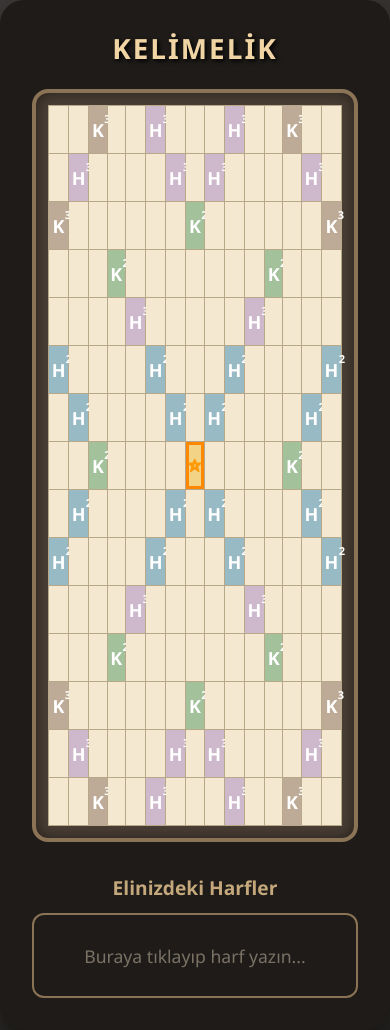
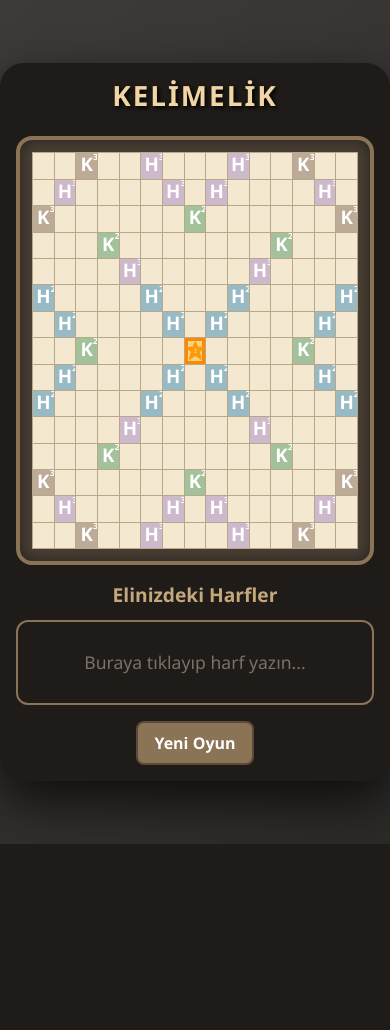
Before and after one commit to Egco2811/kelimelik_solver, a Flask app: page / in a window 390 px wide. After the commit the page ends 844 px from the top, so only its background shows below. Run offline with Flask 3, Linux system fonts and the light colour scheme.

Commit message:
implement cookies and mobile changes

```diff
--- a/static/css/style.css
+++ b/static/css/style.css
@@ -1,3 +1,4 @@
+/* ---------- General ---------- */
 body {
     background: linear-gradient(135deg, #3e3a39 0%, #2b2a27 100%);
     min-height: 100vh;
@@ -7,43 +8,76 @@ body {
     margin: 0;
     font-family: 'Segoe UI', Tahoma, sans-serif;
     user-select: none;
+    -webkit-user-select: none;          /* iOS Safari */
+    -webkit-touch-callout: none;       /* disable callout on long press */
 }
 .game-container {
     background: #1e1b18;
     border-radius: 24px;
-    padding: 2rem;
+    padding: 1rem;
     box-shadow: 0 20px 50px rgba(0,0,0,0.7);
-    max-width: 900px;
+    width: 100%;
+    max-width: 100vw;
+    box-sizing: border-box;
+    overflow: hidden;
+    user-select: none;
+    -webkit-user-select: none;
+    -webkit-touch-callout: none;
 }
 h1 {
     font-weight: 700;
     color: #f1d5a5;
     text-shadow: 2px 2px 4px #000;
     letter-spacing: 2px;
+    margin-bottom: 0.5rem;
 }
+
+/* Hide Vue template until it compiles */
+[v-cloak] {
+    display: none !important;
+}
+
+/* ---------- Board ---------- */
 .board-wrapper {
     background: #4a3f35;
     border: 4px solid #8b7355;
     border-radius: 16px;
     padding: 12px;
     box-shadow: inset 0 0 15px rgba(0,0,0,0.5);
+    width: 100%;
+    aspect-ratio: 1 / 1;
+    box-sizing: border-box;
+    margin: 0 auto;
+    display: flex;
+    align-items: center;
+    justify-content: center;
+    user-select: none;
+    -webkit-user-select: none;
+    -webkit-touch-callout: none;
 }
 table#board {
     border-collapse: collapse;
-    margin: 0 auto;
+    width: 100%;
+    height: 100%;
+    table-layout: fixed;
+    user-select: none;
+    -webkit-user-select: none;
+    -webkit-touch-callout: none;
 }
 td {
-    width: 48px;
-    height: 48px;
     text-align: center;
     vertical-align: middle;
-    font-size: 20px;
+    font-size: calc(min(4vw, 3.5vh));
     font-weight: bold;
     border: 1px solid #b8a88a;
     cursor: pointer;
     position: relative;
     background: #f5e8d1;
     color: #3b2f25;
+    overflow: hidden;
+    user-select: none;
+    -webkit-user-select: none;
+    -webkit-touch-callout: none;
 }
 td.empty { background: #f5e8d1; }
 td.tw { background: #beab97; color: white; }
@@ -60,13 +94,26 @@ td.bonus { background: #f3d386; }
     width: 100%;
     height: 100%;
 }
+
+td.star .premium-text,
+td.bonus .premium-text {
+    position: absolute;
+    top: 0;
+    left: 0;
+    width: 100%;
+    height: 100%;
+    display: flex;
+    align-items: center;
+    justify-content: center;
+}
+
 .multiplier-label {
     position: relative;
     display: inline-block;
     font-weight: 800;
 }
 .mult-letter {
-    font-size: 18px;
+    font-size: 1.2em;
     line-height: 1;
 }
 .multiplier-label sup {
@@ -82,7 +129,7 @@ td.bonus { background: #f3d386; }
     line-height: 1;
 }
 .tile-point {
-    font-size: 9px;
+    font-size: 0.6em;
     color: #555;
     display: block;
     margin-top: -2px;
@@ -94,7 +141,7 @@ td.cursor {
 }
 
 .next-arrow {
-    font-size: 22px;
+    font-size: 1.2em;
     color: rgba(0,0,0,0.25);
     font-weight: bold;
     pointer-events: none;
@@ -107,14 +154,18 @@ td.next-cell {
     background: #f9f0e0;
 }
 
+/* ---------- Rack ---------- */
 .rack-section {
-    margin-top: 2rem;
+    margin-top: 1rem;
 }
 .rack-label {
     color: #c4a87c;
     font-size: 1.2rem;
     font-weight: 600;
     margin-bottom: 10px;
+    user-select: none;
+    -webkit-user-select: none;
+    -webkit-touch-callout: none;
 }
 .rack-input-container {
     background: #1e1b18;
@@ -130,6 +181,10 @@ td.next-cell {
     transition: border-color 0.3s, box-shadow 0.3s;
     cursor: text;
     outline: none;
+    position: relative;
+    user-select: none;
+    -webkit-user-select: none;
+    -webkit-touch-callout: none;
 }
 .rack-input-container.rack-focused {
     border-color: #f1c40f;
@@ -140,6 +195,9 @@ td.next-cell {
     font-size: 1.1rem;
     pointer-events: none;
     position: absolute;
+    user-select: none;
+    -webkit-user-select: none;
+    -webkit-touch-callout: none;
 }
 .rack-tile {
     width: 58px;
@@ -156,11 +214,16 @@ td.next-cell {
     color: #3b2f25;
     box-shadow: 0 4px 8px rgba(0,0,0,0.3);
     z-index: 1;
+    user-select: none;
+    -webkit-user-select: none;
+    -webkit-touch-callout: none;
 }
 .rack-tile .point {
     font-size: 11px;
     color: #5c4a3a;
 }
+
+/* ---------- Buttons ---------- */
 .btn-wood {
     background: #8b7355;
     color: white;
@@ -171,11 +234,17 @@ td.next-cell {
     cursor: pointer;
     transition: 0.2s;
     font-size: 1rem;
+    margin-top: 1rem;
+    user-select: none;
+    -webkit-user-select: none;
+    -webkit-touch-callout: none;
 }
 .btn-wood:hover {
     background: #6b553f;
     color: #f1d5a5;
 }
+
+/* ---------- Context Menu ---------- */
 .context-menu {
     position: fixed;
     background: #2c2c2c;
@@ -196,3 +265,15 @@ td.next-cell {
     background: #4a3f35;
 }
 .context-item:last-child { border-bottom: none; }
+
+/* ---------- Hidden Inputs (mobile keyboard) ---------- */
+.hidden-input {
+    position: absolute;
+    width: 1px;
+    height: 1px;
+    opacity: 0;
+    border: none;
+    outline: none;
+    background: transparent;
+    pointer-events: none;
+}
--- a/static/js/app.js
+++ b/static/js/app.js
@@ -1,7 +1,4 @@
-// ============================================================
-//  CONSTANTS
-// ============================================================
-const { createApp, ref, reactive } = Vue;
+const { createApp, ref, reactive, watch } = Vue;
 
 const SIZE = 15;
 const POINTS = {
@@ -26,27 +23,31 @@ setPremium(8,3,'dw'); setPremium(3,8,'dw');
 setPremium(4,4,'dw');
 setPremium(8,8,'star');
 
-// Centre star – large orange star with white "2" on background #f3d386
 const starCenterSVG = `<svg viewBox="0 0 100 100" style="width:100%;height:100%;" xmlns="http://www.w3.org/2000/svg">
     <polygon points="50,10 61,35 90,35 68,55 77,90 50,70 23,90 32,55 10,35 39,35" fill="#fe9908" stroke="#fe9908" stroke-width="8" stroke-linejoin="round"/>
     <text x="50" y="54" text-anchor="middle" dominant-baseline="middle" font-size="28" font-weight="bold" fill="#f3d386" font-family="Segoe UI, sans-serif">2</text>
 </svg>`;
 
-// Bonus tile – three orange stars forming a symmetrical triangle
 const bonusStarSVG = `<svg viewBox="0 0 100 100" style="width:100%;height:100%;" xmlns="http://www.w3.org/2000/svg">
     <defs>
         <polygon id="bstar" points="50,10 57,31 80,31 63,45 69,70 50,57 31,70 37,45 20,31 43,31" fill="#fe9908" stroke="#fe9908" stroke-width="6" stroke-linejoin="round"/>
     </defs>
-    <!-- top star centred -->
     <use href="#bstar" transform="translate(25,8) scale(0.5)"/>
-    <!-- bottom stars centred symmetrically -->
     <use href="#bstar" transform="translate(5,50) scale(0.5)"/>
     <use href="#bstar" transform="translate(45,50) scale(0.5)"/>
 </svg>`;
 
-// ============================================================
-//  VUE APP
-// ============================================================
+// Cookie helpers
+function setCookie(name, value, days=365) {
+    const d = new Date();
+    d.setTime(d.getTime() + (days*24*60*60*1000));
+    document.cookie = `${name}=${encodeURIComponent(value)};expires=${d.toUTCString()};path=/;SameSite=Lax`;
+}
+function getCookie(name) {
+    const c = document.cookie.match(new RegExp(`(^| )${name}=([^;]+)`));
+    return c ? decodeURIComponent(c[2]) : null;
+}
+
 const app = createApp({
     data() {
         return {
@@ -61,7 +62,11 @@ const app = createApp({
             directionMode: false,
             directionAnchor: null,
             directionOrientation: 'right',
-            directionPos: 0
+            directionPos: 0,
+
+            // long press handling
+            longPressTimer: null,
+            longPressCell: null
         };
     },
     methods: {
@@ -99,6 +104,11 @@ const app = createApp({
             return nr === r && nc === c;
         },
         clickCell(r,c) {
+            // If a long press just happened, ignore the click
+            if (this.ignoreNextClick) {
+                this.ignoreNextClick = false;
+                return;
+            }
             if (this.directionMode && this.directionAnchor &&
                 this.directionAnchor.row === r && this.directionAnchor.col === c) {
                 if (this.directionPos === 0) {
@@ -114,11 +124,41 @@ const app = createApp({
                 this.directionPos = 0;
             }
             this.cursor = { row: r, col: c };
-            this.focusBoard();
+            this.focusBoardInput();
         },
+        // Right-click (desktop) and long-press (mobile) handler
         rightClick(r,c,event) {
-            event.preventDefault();
-            this.ctxMenu = { r, c, x: event.clientX, y: event.clientY };
+            if (event) event.preventDefault();
+            this.ctxMenu = { r, c, x: (event ? event.clientX : 0), y: (event ? event.clientY : 0) };
+            // On mobile, event might be undefined, so set position via touch
+            if (event && event.touches) {
+                this.ctxMenu.x = event.touches[0].clientX;
+                this.ctxMenu.y = event.touches[0].clientY;
+            }
+        },
+        // Touch events for long press
+        handleTouchStart(r,c, event) {
+            this.ignoreNextClick = false;
+            this.longPressCell = { r, c };
+            this.longPressTimer = setTimeout(() => {
+                this.longPressTimer = null;
+                this.ignoreNextClick = true;   // prevent click after long press
+                this.rightClick(r, c, event);
+            }, 500); // 500ms
+        },
+        handleTouchMove() {
+            if (this.longPressTimer) {
+                clearTimeout(this.longPressTimer);
+                this.longPressTimer = null;
+                this.longPressCell = null;
+            }
+        },
+        handleTouchEnd(event) {
+            if (this.longPressTimer) {
+                clearTimeout(this.longPressTimer);
+                this.longPressTimer = null;
+                // If timer cleared, it's a short tap – will be handled by clickCell
+            }
         },
         toggleBonus() {
             if (!this.ctxMenu) return;
@@ -143,6 +183,7 @@ const app = createApp({
         },
         onKey(e) {
             const key = e.key;
+
             if (this.directionMode && this.directionAnchor) {
                 if (key.startsWith('Arrow')) {
                     e.preventDefault();
@@ -189,6 +230,7 @@ const app = createApp({
                 return;
             }
 
+            // Normal mode
             if (key.startsWith('Arrow')) {
                 e.preventDefault();
                 if (key === 'ArrowUp' && this.cursor.row>1) this.cursor.row--;
@@ -213,12 +255,51 @@ const app = createApp({
                 if (this.rack.length < 7) this.rack.push(key.toUpperCase());
             }
         },
-        focusRack() { this.$el.querySelector('.rack-input-container')?.focus(); },
-        focusBoard() { this.$el.querySelector('.board-wrapper')?.focus(); }
+
+        focusBoardInput() { this.$refs.boardInput?.focus(); },
+        onBoardInputBlur() {},
+        focusRackInput() { this.$refs.rackInput?.focus(); },
+
+        // Save & Load
+        saveGame() {
+            const state = { board: this.board, rack: this.rack, bonusKey: this.bonusKey };
+            setCookie('kelimelik_save', JSON.stringify(state));
+        },
+        loadGame() {
+            const saved = getCookie('kelimelik_save');
+            if (saved) {
+                try {
+                    const state = JSON.parse(saved);
+                    if (state.board && Array.isArray(state.board) && state.board.length === SIZE) {
+                        this.board = state.board;
+                    }
+                    if (state.rack && Array.isArray(state.rack)) {
+                        this.rack = state.rack.slice(0, 7);
+                    }
+                    if (state.bonusKey !== undefined) this.bonusKey = state.bonusKey;
+                } catch(e) {}
+            }
+        },
+        resetGame() {
+            this.board = Array(SIZE).fill().map(() => Array(SIZE).fill(null));
+            this.rack = [];
+            this.bonusKey = null;
+            this.directionMode = false;
+            this.directionAnchor = null;
+            this.cursor = { row: 8, col: 8 };
+        }
     },
     mounted() {
+        this.loadGame();
+
+        watch(() => this.board, (newVal) => this.saveGame(), { deep: true });
+        watch(() => this.rack, (newVal) => this.saveGame(), { deep: true });
+        watch(() => this.bonusKey, (newVal) => this.saveGame());
+
         document.addEventListener('click', (e) => {
-            if (this.ctxMenu && !e.target.closest('.context-menu')) this.ctxMenu = null;
+            if (this.ctxMenu && !e.target.closest('.context-menu')) {
+                this.ctxMenu = null;
+            }
         });
     }
 });
--- a/templates/index.html
+++ b/templates/index.html
@@ -3,23 +3,28 @@
 <head>
     <meta charset="UTF-8">
     <title>Kelimelik Solver</title>
+    <meta name="viewport" content="width=device-width, initial-scale=1.0, user-scalable=no">
     <link href="https://cdn.jsdelivr.net/npm/bootstrap@5.3.3/dist/css/bootstrap.min.css" rel="stylesheet">
     <link rel="stylesheet" href="{{ url_for('static', filename='css/style.css') }}">
     <script src="https://unpkg.com/vue@3/dist/vue.global.prod.js"></script>
 </head>
 <body>
     {% raw %}
-    <div id="app">
+    <div id="app" v-cloak>
         <div class="game-container text-center">
             <h1 class="mb-4">KELİMELİK</h1>
+
             <!-- Board -->
-            <div class="board-wrapper" tabindex="0" @keydown="onKey" @click="focusBoard" @contextmenu.prevent>
+            <div class="board-wrapper" @click="focusBoardInput" @contextmenu.prevent>
                 <table id="board">
                     <tr v-for="r in 15" :key="r">
                         <td v-for="c in 15" :key="c"
                             :class="cellClass(r,c)"
                             @click="clickCell(r,c)"
-                            @contextmenu.stop="rightClick(r,c,$event)">
+                            @contextmenu.stop="rightClick(r,c,$event)"
+                            @touchstart.stop="handleTouchStart(r,c,$event)"
+                            @touchmove.stop="handleTouchMove"
+                            @touchend.stop="handleTouchEnd($event)">
                             <span v-if="!board[r-1][c-1] && premiumType(r,c)" class="premium-text" v-html="premiumLabel(r,c)"></span>
                             <span v-if="board[r-1][c-1]" class="tile-content">
                                 {{ board[r-1][c-1] }}<span class="tile-point">{{ points[board[r-1][c-1]] }}</span>
@@ -30,22 +35,28 @@
                         </td>
                     </tr>
                 </table>
+                <input ref="boardInput" class="hidden-input" @keydown="onKey" @blur="onBoardInputBlur"/>
             </div>
 
             <!-- Rack -->
             <div class="rack-section">
                 <div class="rack-label">Elinizdeki Harfler</div>
-                <div class="rack-input-container" tabindex="0"
+                <div class="rack-input-container"
                      :class="{ 'rack-focused': rackFocused }"
-                     @click="focusRack" @keydown="onRackKey"
-                     @focus="rackFocused=true" @blur="rackFocused=false">
+                     @click="focusRackInput">
                     <div v-if="rack.length === 0" class="rack-placeholder">
                         Buraya tıklayıp harf yazın...
                     </div>
                     <div v-for="(letter, idx) in rack" :key="idx" class="rack-tile">
                         {{ letter }}<span class="point">{{ points[letter] }}</span>
                     </div>
+                    <input ref="rackInput" class="hidden-input" @keydown="onRackKey" @focus="rackFocused=true" @blur="rackFocused=false"/>
                 </div>
+            </div>
+
+            <!-- Reset Button -->
+            <div class="text-center">
+                <button class="btn btn-wood" @click="resetGame">Yeni Oyun</button>
             </div>
 
             <!-- Context Menu -->
```
